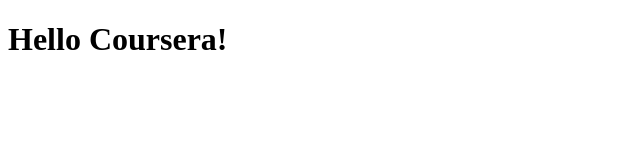
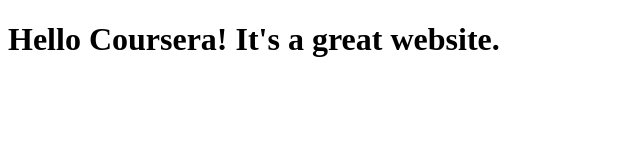
Before and after one commit to indainboi/coursera-test, a plain HTML site: page site/index.html in a window 1280 px wide. Shown: the whole page, without its empty margins (0-640 px from the left). Drawn offline with Linux system fonts and the light colour scheme.

Commit message:
small addition to our page content.

```diff
--- a/site/index.html
+++ b/site/index.html
@@ -6,6 +6,6 @@
 	<title>Hello Coursera!</title>
 </head>
 <body>
-<h1>Hello Coursera!</h1>
+<h1>Hello Coursera! It's a great website.</h1>
 </body>
 </html>
```
